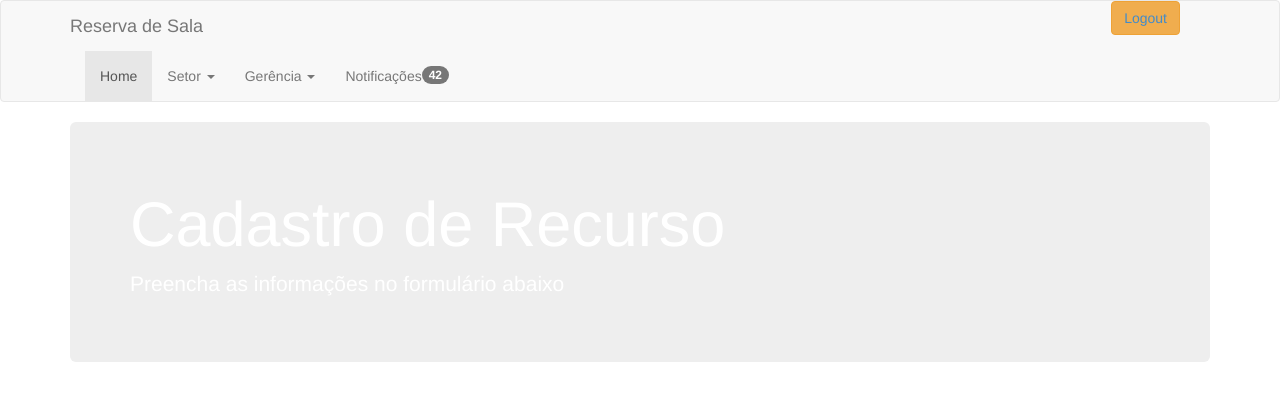
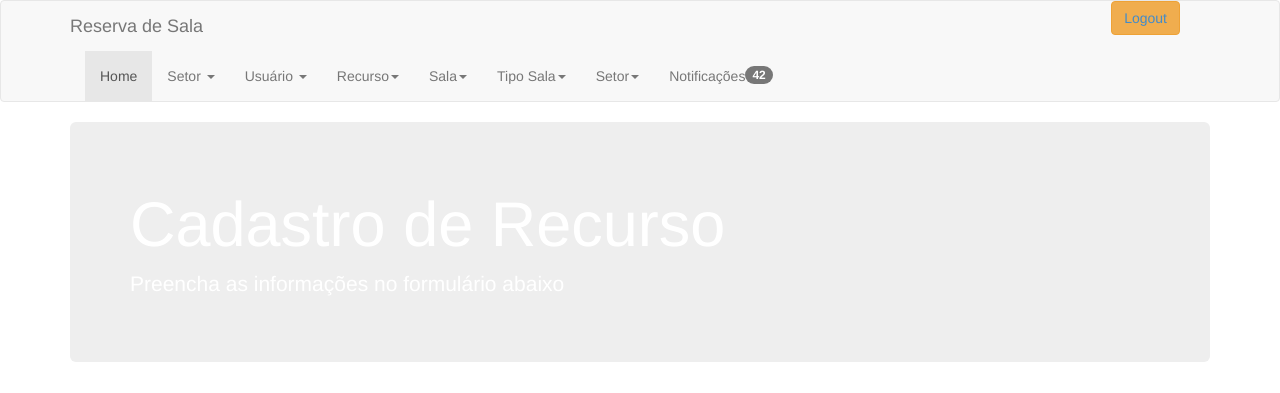
Before and after one commit to arleyprates/reserva, a PHP site: page /administrador/cadastrorecurso.php in a window 1280 px wide. Shown: the top 393 px of the page. Run offline with PHP 8.4, Linux system fonts and the light colour scheme; a user stored in the database is signed in; data comes from the database, SQL or seed files in the repository.

Commit message:
Ajuste no Menu

```diff
--- a/administrador/header.php
+++ b/administrador/header.php
@@ -64,40 +64,50 @@ text-align: center;
 </ul>
 </li>
 <li class="dropdown">
-<a href="#" class="dropdown-toggle" data-toggle="dropdown">Gerência <span class="caret"></span></a>
+  <a href="#" class="dropdown-toggle" data-toggle="dropdown">Usuário <span class="caret"></span></a>
     <ul class="dropdown-menu" role="menu">
-
-  <li role="presentation" class="dropdown-header">Usuário
       <li><a href="cadastrousuarios.php">Cadastrar</a></li>
       <li><a href="#">Listar</a></li>
       <li><a href="#">Alterar</a></li>
       <li><a href="#">Apagar</a></li>
+    </ul>
   </li>
-  <li role="presentation" class="dropdown-header">Recurso
+<li class="dropdown">
+  <a href="#" class="dropdown-toggle" data-toggle="dropdown">Recurso<span class="caret"></span></a>
+  <ul class="dropdown-menu" role="menu">
     <li><a href="cadastrorecurso.php">Cadastro</a></li>
     <li><a href="#">Listar</a></li>
     <li><a href="#">Alterar</a></li>
     <li><a href="#">Apagar</a></li>
+  </ul>
 </li>
-  <li role="presentation" class="dropdown-header">Sala
+<li class="dropdown">
+  <a href="#" class="dropdown-toggle" data-toggle="dropdown">Sala<span class="caret"></span></a>
+  <ul class="dropdown-menu" role="menu">
     <li><a href="cadastrosala.php">Cadastro</a></li>
     <li><a href="listasalas.php">Listar</a></li>
     <li><a href="#">Alterar</a></li>
     <li><a href="#">Apagar</a></li>
+  </ul>
 </li>
-  <li role="presentation" class="dropdown-header">Tipo de Sala
+<li class="dropdown">
+  <a href="#" class="dropdown-toggle" data-toggle="dropdown">Tipo Sala<span class="caret"></span></a>
+  <ul class="dropdown-menu" role="menu">
     <li><a href="cadastrotiposala.php">Cadastro</a></li>
     <li><a href="listasalas.php">Listar</a></li>
     <li><a href="#">Alterar</a></li>
     <li><a href="#">Apagar</a></li>
+  </ul>
 </li>
-  <li role="presentation" class="dropdown-header">Setor
+<li class="dropdown">
+  <a href="#" class="dropdown-toggle" data-toggle="dropdown">Setor<span class="caret"></span></a>
+  <ul class="dropdown-menu" role="menu">
     <li><a href="cadastrosetor.php">Cadastro</a></li>
     <li><a href="listasalas.php">Listar</a></li>
     <li><a href="#">Alterar</a></li>
     <li><a href="#">Apagar</a></li>
+  </ul>
 </li>
-  </ul>
 <li><a href="reservaspendentes.php"><span class="badge pull-right">42</span>Notificações</a></li>
 </ul>
 </div><!--/.nav-collapse -->
```
Lines whose indentation alone changed are shown as unchanged.
